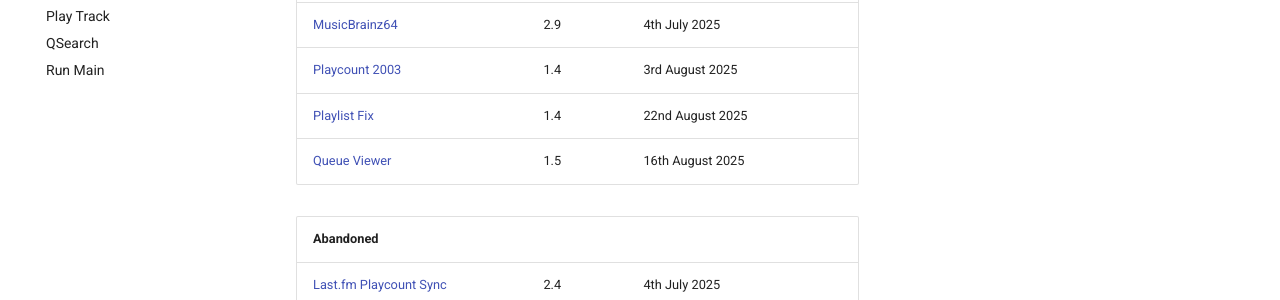
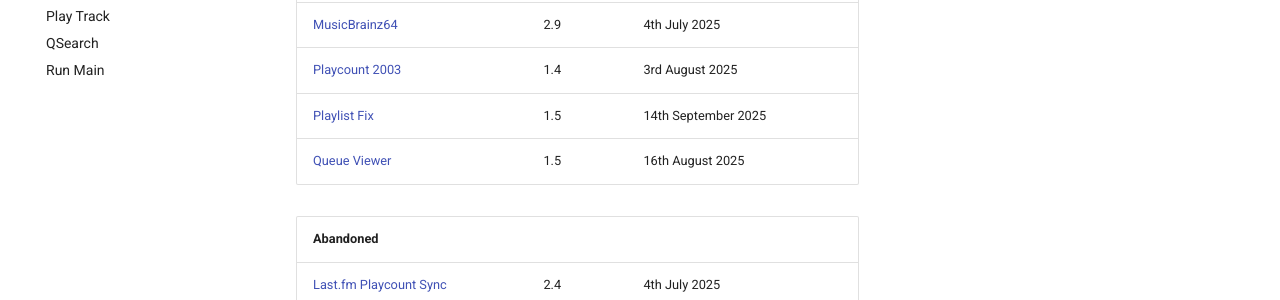
Before and after one commit to marc2k3/marc2k3.github.io, an MkDocs documentation site: the page built from docs/index.md, in a window 1280 px wide and 1004 px high. Shown: the part 409-709 px from the top of the window. Built offline with MkDocs 1.6.1 and Material for MkDocs 9.7.7, drawn with Linux system fonts in a browser that asks for light colours.

Commit message:
Playlist Fix 1.5

```diff
--- a/docs/index.md
+++ b/docs/index.md
@@ -7,7 +7,7 @@
 |[Cover Utils](component/cover-utils.md)|1.3|22nd August 2025|
 |[MusicBrainz64](component/musicbrainz64.md)|2.9|4th July 2025|
 |[Playcount 2003](component/playcount-2003.md)|1.4|3rd August 2025|
-|[Playlist Fix](component/playlist-fix.md)|1.4|22nd August 2025|
+|[Playlist Fix](component/playlist-fix.md)|1.5|14th September 2025|
 |[Queue Viewer](component/queue-viewer.md)|1.5|16th August 2025|
 
 |Abandoned|||
```
Also changed, not shown: docs/component/playlist-fix.md (+3 -0 lines).
